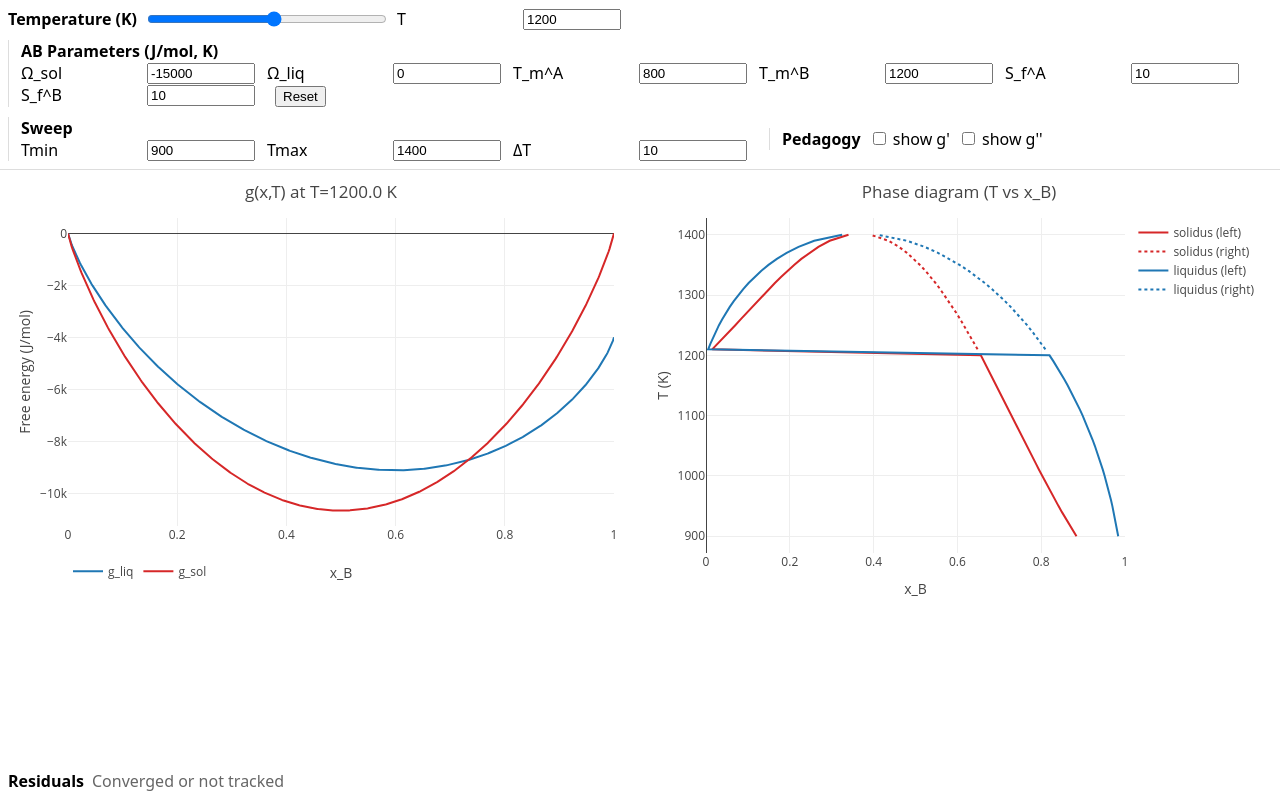
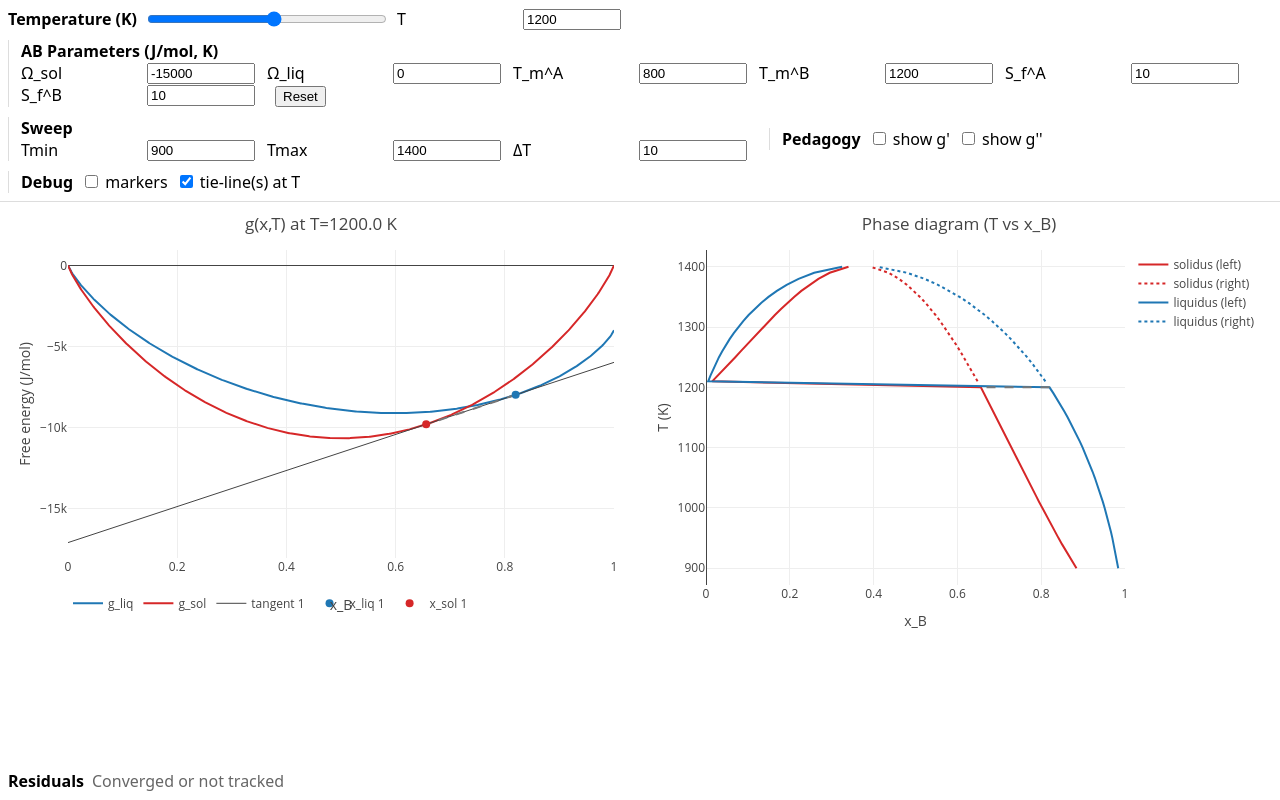
Before and after one commit to bjwiley8/phase-diagram-explorer, a React (Vite) app: page / in a window 1280 px wide. Built offline with nearby package versions, Linux system fonts and the light colour scheme.

Commit message:
feat: show both tangents at current T; add debug toggles for tie-lines and markers; refine branch splitting

```diff
--- a/src/ui/App.tsx
+++ b/src/ui/App.tsx
@@ -14,14 +14,19 @@ export default function App() {
   const [showDerivs, setShowDerivs] = useState({ g1: false, g2: false });
   const [sweep, setSweep] = useState({ Tmin: 900, Tmax: 1400, dT: 10 });
   const [residuals, setResiduals] = useState<number[]>([]);
+  const [debug, setDebug] = useState({ showMarkers: false, showTieLines: true });
 
   const model = useMemo(() => makePeltonAB(params), [params]);
 
-  const eq = useMemo(() => {
-    const r = solveCommonTangent(model, 'liq', 'sol', T, 0.2, 0.8);
-    if (!r.ok) return null;
-    if (!isStableContact(model, 'liq', 'sol', T, r.xA, r.xB)) return null;
-    return r;
+  const eqs = useMemo(() => {
+    const sols: {xA:number;xB:number}[] = [];
+    const r1 = solveCommonTangent(model, 'liq', 'sol', T, 0.2, 0.8);
+    if (r1.ok && isStableContact(model, 'liq','sol', T, r1.xA, r1.xB)) sols.push({xA:r1.xA, xB:r1.xB});
+    const r2 = solveCommonTangent(model, 'liq', 'sol', T, 0.8, 0.2);
+    if (r2.ok && isStableContact(model, 'liq','sol', T, r2.xA, r2.xB)) {
+      if (!sols.some(s=>Math.abs(s.xA-r2.xA)<1e-4 && Math.abs(s.xB-r2.xB)<1e-4)) sols.push({xA:r2.xA, xB:r2.xB});
+    }
+    return sols;
   }, [model, T]);
 
   const traces = useMemo(() => sweepTemperature(model, [['liq','sol']], sweep.Tmin, sweep.Tmax, sweep.dT), [model, sweep]);
@@ -40,10 +45,12 @@ export default function App() {
         onSweep={setSweep}
         showDerivs={showDerivs}
         onShowDerivs={setShowDerivs}
+        debug={debug}
+        onDebug={setDebug}
       />
       <div style={{display:'grid', gridTemplateColumns:'1fr 1fr', gap:'12px', padding:'8px'}}>
-        <GXPlot model={model} T={T} eq={eq} showDerivs={showDerivs} />
-        <PhasePlot T={T} eq={eq} traces={traces} />
+        <GXPlot model={model} T={T} eqs={eqs} showDerivs={showDerivs} />
+        <PhasePlot T={T} eqs={eqs} traces={traces} debug={debug} />
       </div>
       <div style={{padding:'8px'}}>
         <Residuals residuals={residuals} />
--- a/src/ui/Controls.tsx
+++ b/src/ui/Controls.tsx
@@ -16,8 +16,9 @@ export default function Controls(props: {
   params: ABParams; onParams: (p:ABParams)=>void;
   sweep: {Tmin:number;Tmax:number;dT:number}; onSweep: (s:{Tmin:number;Tmax:number;dT:number})=>void;
   showDerivs: { g1: boolean; g2: boolean }; onShowDerivs: (s:{g1:boolean; g2:boolean})=>void;
+  debug?: { showMarkers:boolean; showTieLines:boolean }; onDebug?: (d:{showMarkers:boolean; showTieLines:boolean})=>void;
 }) {
-  const { T, onT, params, onParams, sweep, onSweep, showDerivs, onShowDerivs } = props;
+  const { T, onT, params, onParams, sweep, onSweep, showDerivs, onShowDerivs, debug, onDebug } = props;
   return (
     <div style={{padding:'8px', borderBottom:'1px solid #ddd', display:'flex', flexWrap:'wrap', gap:'10px', alignItems:'center'}}>
       <div style={{display:'flex', alignItems:'center', gap:8}}>
@@ -53,6 +54,12 @@ export default function Controls(props: {
         <label style={{marginLeft:8}}><input type="checkbox" checked={showDerivs.g1} onChange={e=>onShowDerivs({...showDerivs, g1:e.target.checked})}/> show g'</label>
         <label style={{marginLeft:8}}><input type="checkbox" checked={showDerivs.g2} onChange={e=>onShowDerivs({...showDerivs, g2:e.target.checked})}/> show g''</label>
       </div>
+
+      <div style={{borderLeft:'1px solid #ddd', paddingLeft:12}}>
+        <strong>Debug</strong>
+        <label style={{marginLeft:8}}><input type="checkbox" checked={!!debug?.showMarkers} onChange={e=>onDebug && onDebug({showMarkers:e.target.checked, showTieLines: debug?.showTieLines ?? true})}/> markers</label>
+        <label style={{marginLeft:8}}><input type="checkbox" checked={!!debug?.showTieLines} onChange={e=>onDebug && onDebug({showMarkers: debug?.showMarkers ?? false, showTieLines:e.target.checked})}/> tie‑line(s) at T</label>
+      </div>
     </div>
   );
 }
--- a/src/ui/GXPlot.tsx
+++ b/src/ui/GXPlot.tsx
@@ -8,8 +8,8 @@ function usePlotly(id: string, data: any[], layout: any) {
   React.useEffect(() => { Plotly.newPlot(id, data as any, layout as any, {displayModeBar: false}); return () => { Plotly.purge(id); }; }, [id, JSON.stringify(data), JSON.stringify(layout)]);
 }
 
-export default function GXPlot(props: { model: ModelAPI; T: number; eq: {xA:number;xB:number}|null; showDerivs:{g1:boolean;g2:boolean} }) {
-  const { model, T, eq, showDerivs } = props;
+export default function GXPlot(props: { model: ModelAPI; T: number; eqs: {xA:number;xB:number}[]; showDerivs:{g1:boolean;g2:boolean} }) {
+  const { model, T, eqs, showDerivs } = props;
   const xs = useMemo(()=>linspace(601, 1e-6, 1-1e-6),[]);
   const gliq = xs.map(x => model.g('liq', x, T));
   const gsol = xs.map(x => model.g('sol', x, T));
@@ -18,13 +18,9 @@ export default function GXPlot(props: { model: ModelAPI; T: number; eq: {xA:numb
   const g2liq = showDerivs.g2 ? xs.map(x => model.g2('liq', x, T)) : [];
   const g2sol = showDerivs.g2 ? xs.map(x => model.g2('sol', x, T)) : [];
 
-  const tangent = useMemo(() => {
-    if (!eq) return null;
-    const { m, b } = tangentLine(model, 'liq', eq.xA, T);
-    return { m, b };
-  }, [eq, model, T]);
-
-  const tangentY = xs.map(x => tangent ? tangent.m * x + tangent.b : NaN);
+  const tangents = useMemo(() => {
+    return eqs.map(eq => ({...tangentLine(model,'liq', eq.xA, T)}));
+  }, [eqs, model, T]);
 
   const data: any[] = [
     { x: xs, y: gliq, name: 'g_liq', type: 'scatter', mode: 'lines', line: { color: '#1f77b4' } },
@@ -39,11 +35,15 @@ export default function GXPlot(props: { model: ModelAPI; T: number; eq: {xA:numb
     data.push({ x: xs, y: g2liq, name: "g''_liq", yaxis: 'y3', type:'scatter', mode:'lines', line:{ color:'#1f77b4', dash:'dot'} });
     data.push({ x: xs, y: g2sol, name: "g''_sol", yaxis: 'y3', type:'scatter', mode:'lines', line:{ color:'#d62728', dash:'dot'} });
   }
-  if (eq && tangent) {
-    data.push({ x: xs, y: tangentY, name: 'tangent', type:'scatter', mode:'lines', line:{ color:'#444', dash:'solid', width:1 } });
-    data.push({ x: [eq.xA, eq.xB], y: [model.g('liq', eq.xA, T), model.g('sol', eq.xB, T)], name: 'tie-line', type:'scatter', mode:'lines', line:{ color:'#777', dash:'dash' }, showlegend:false });
-    data.push({ x: [eq.xA], y: [model.g('liq', eq.xA, T)], name: 'x_liq', type:'scatter', mode:'markers', marker:{ color:'#1f77b4', size:8 } });
-    data.push({ x: [eq.xB], y: [model.g('sol', eq.xB, T)], name: 'x_sol', type:'scatter', mode:'markers', marker:{ color:'#d62728', size:8 } });
+  if (eqs.length) {
+    tangents.forEach((tan, i) => {
+      const ty = xs.map(x => tan.m * x + tan.b);
+      data.push({ x: xs, y: ty, name: `tangent ${i+1}`,'type':'scatter', mode:'lines', line:{ color:'#444', width:1, dash: i? 'dot':'solid' } });
+      const eq = eqs[i];
+      data.push({ x: [eq.xA, eq.xB], y: [model.g('liq', eq.xA, T), model.g('sol', eq.xB, T)], name: `tie-line ${i+1}`, type:'scatter', mode:'lines', line:{ color:'#777', dash: i? 'dot':'dash' }, showlegend:false });
+      data.push({ x: [eq.xA], y: [model.g('liq', eq.xA, T)], name: `x_liq ${i+1}`, type:'scatter', mode:'markers', marker:{ color:'#1f77b4', size:8 } });
+      data.push({ x: [eq.xB], y: [model.g('sol', eq.xB, T)], name: `x_sol ${i+1}`, type:'scatter', mode:'markers', marker:{ color:'#d62728', size:8 } });
+    });
   }
 
   const layout: any = {
--- a/src/ui/PhasePlot.tsx
+++ b/src/ui/PhasePlot.tsx
@@ -32,8 +32,8 @@ function usePlotly(id: string, data: any[], layout: any) {
   React.useEffect(() => { Plotly.newPlot(id, data as any, layout as any, {displayModeBar: false}); return () => { Plotly.purge(id); }; }, [id, JSON.stringify(data), JSON.stringify(layout)]);
 }
 
-export default function PhasePlot(props: { T: number; eq: {xA:number;xB:number}|null; traces: Traces }) {
-  const { T, eq, traces } = props;
+export default function PhasePlot(props: { T: number; eqs: {xA:number;xB:number}[]; traces: Traces; debug?: {showMarkers:boolean; showTieLines:boolean} }) {
+  const { T, eqs, traces, debug } = props;
   const liq = traces.liq; const sol = traces.sol;
   const L = splitBranches(liq);
   const S = splitBranches(sol);
@@ -54,10 +54,16 @@ export default function PhasePlot(props: { T: number; eq: {xA:number;xB:number}|
     { x: xL2, y: tL2, name: 'liquidus (right)', type: 'scatter', mode: 'lines', line:{ color:'#1f77b4', dash:'dot' } },
   ];
 
-  if (eq) {
-    data.push({ x:[eq.xA, eq.xB], y:[T, T], name:'tie-line at T', type:'scatter', mode:'lines', line:{ color:'#777', dash:'dash'}, showlegend:false });
-    data.push({ x:[eq.xA], y:[T], name:'x_liq', type:'scatter', mode:'markers', marker:{ color:'#1f77b4', size:8 } });
-    data.push({ x:[eq.xB], y:[T], name:'x_sol', type:'scatter', mode:'markers', marker:{ color:'#d62728', size:8 } });
+  if (debug?.showTieLines && eqs.length) {
+    eqs.forEach((eq,i)=>{
+      data.push({ x:[eq.xA, eq.xB], y:[T, T], name:`tie-line ${i+1} at T`, type:'scatter', mode:'lines', line:{ color:'#777', dash: i? 'dot':'dash'}, showlegend:false });
+    });
+  }
+  if (debug?.showMarkers && eqs.length) {
+    eqs.forEach((eq,i)=>{
+      data.push({ x:[eq.xA], y:[T], name:`x_liq ${i+1}`, type:'scatter', mode:'markers', marker:{ color:'#1f77b4', size:8 } });
+      data.push({ x:[eq.xB], y:[T], name:`x_sol ${i+1}`, type:'scatter', mode:'markers', marker:{ color:'#d62728', size:8 } });
+    });
   }
 
   const layout: any = {
```
